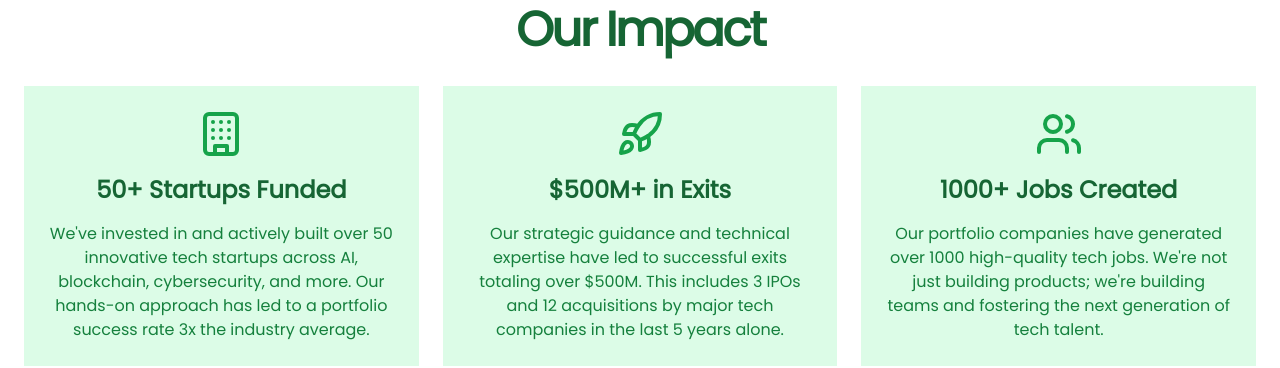
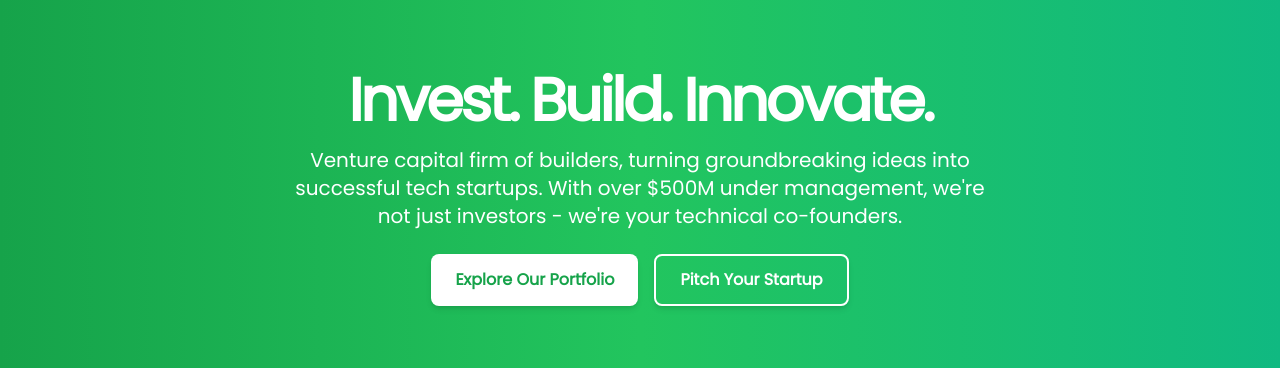
Before and after one commit to yskooo/st-innovatives, a Next.js app in the folder web/: page / in a window 1280 px wide. Shown: the part 122-490 px from the top of the page. Built offline with nearby package versions, Linux system fonts and the light colour scheme.

Commit message:
Create hero.tsx

```diff
--- /dev/null
+++ b/web/src/components/hero.tsx
@@ -0,0 +1,28 @@
+/* eslint-disable react/no-unescaped-entities */
+export default function Hero() {
+
+  return (
+    <section className="w-full py-12 md:py-24 lg:py-32 xl:py-48 bg-gradient-to-r from-green-600 via-green-500 to-emerald-500">
+        <div className="container mx-auto px-4 md:px-6">
+          <div className="flex flex-col items-center space-y-6 text-center text-white">
+            <div className="space-y-4">
+              <h1 className="text-3xl font-bold tracking-tighter sm:text-4xl md:text-5xl lg:text-6xl">
+                Invest. Build. Innovate.
+              </h1>
+              <p className="mx-auto max-w-[700px] text-lg md:text-xl">
+                Venture capital firm of builders, turning groundbreaking ideas into successful tech startups. With over $500M under management, we're not just investors - we're your technical co-founders.
+              </p>
+            </div>
+            <div className="flex flex-wrap justify-center gap-4">
+              <button className="px-6 py-3 bg-white text-green-600 font-semibold rounded-lg shadow-md hover:bg-green-100 transition-colors duration-300">
+                Explore Our Portfolio
+              </button>
+              <button className="px-6 py-3 border-2 border-white text-white font-semibold rounded-lg shadow-md hover:bg-white hover:text-green-600 transition-colors duration-300">
+                Pitch Your Startup
+              </button>
+            </div>
+          </div>
+        </div>
+      </section>
+  );
+}
```
